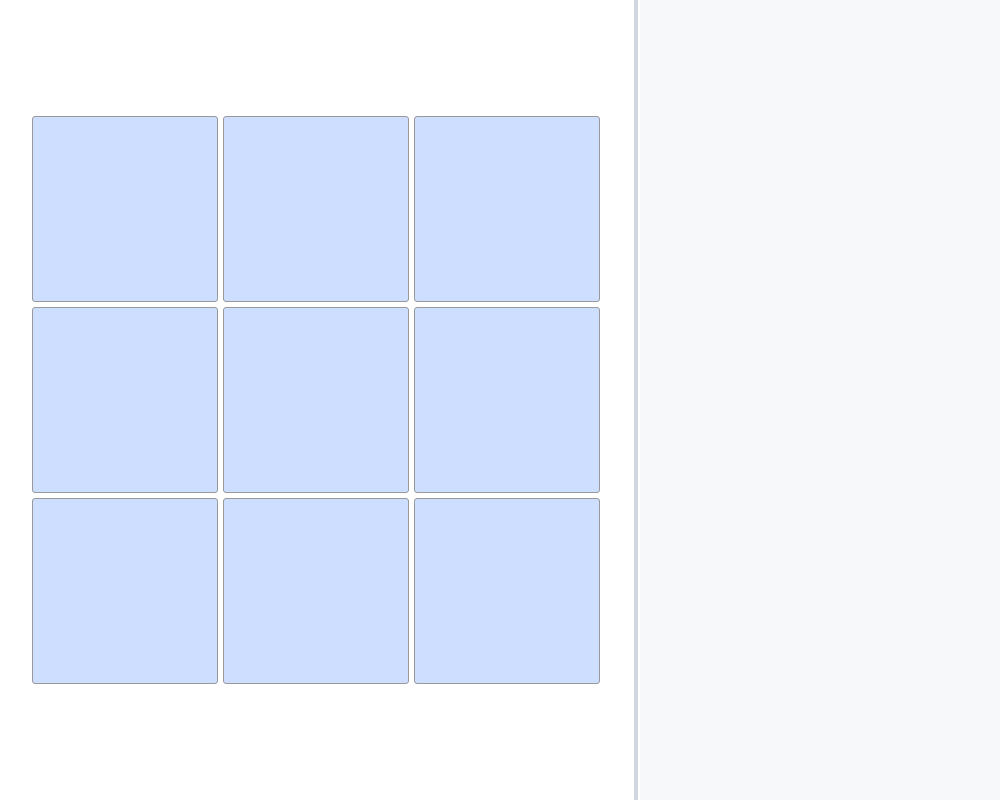
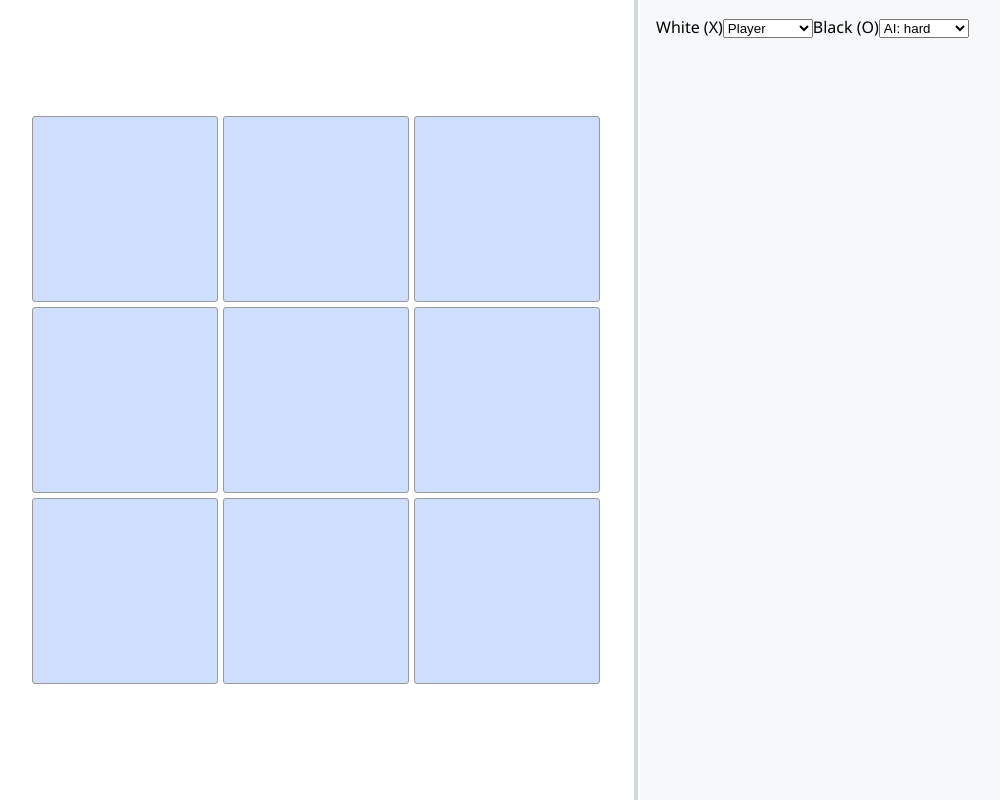
Before and after one commit to 29miaoet/tic-tac-toe, a React (Vite) app in the folder frontend/: page / in a window 1280 px wide. Shown: the whole page, without its empty margins (0-1000 px from the left). Built offline with nearby package versions, Linux system fonts and the light colour scheme.

Commit message:
Implement player selector and finish modal

```diff
--- /dev/null
+++ b/frontend/src/Finish.tsx
@@ -0,0 +1,40 @@
+import { useEffect, useRef, useState } from "react";
+
+let triggerFinish: ((header: string, content: string) => void) | null = null;
+
+export function finish(header: string, content: string) {
+  triggerFinish?.(header, content);
+}
+
+export function Finish() {
+  const [dialog, setDialog] = useState<{ header: string; content: string } | null>(null);
+  const dialogRef = useRef<HTMLDialogElement | null>(null);
+
+  useEffect(() => {
+    triggerFinish = (header, content) => setDialog({ header, content });
+    return () => {
+      triggerFinish = null;
+    };
+  }, []);
+
+  useEffect(() => {
+    const el = dialogRef.current;
+    if (!el) return;
+    if (dialog && !el.open) el.showModal();
+    if (!dialog && el.open) el.close();
+  }, [dialog]);
+
+  return (
+    <dialog ref={dialogRef} onClose={() => setDialog(null)}>
+      {dialog && (
+        <div>
+          <h3>{dialog.header}</h3>
+          <p>{dialog.content}</p>
+          <button type="button" onClick={() => setDialog(null)}>
+            OK
+          </button>
+        </div>
+      )}
+    </dialog>
+  );
+}
--- /dev/null
+++ b/frontend/src/Player.tsx
@@ -0,0 +1,44 @@
+import { useState } from "react";
+import { setSettings } from "./settings";
+
+interface PlayerOptions {
+  value: Players;
+  label: string;
+}
+
+interface PlayerProps {
+  label: string;
+  defaultPlayer: Players;
+  value: Sides;
+}
+
+type PlayerDropdown = [PlayerOptions, PlayerOptions, PlayerOptions, PlayerOptions];
+
+const players: PlayerDropdown = [
+  { value: "easy", label: "AI: easy" },
+  { value: "medium", label: "AI: medium" },
+  { value: "hard", label: "AI: hard" },
+  { value: "player", label: "Player" },
+];
+
+export function Player({ label, defaultPlayer, value }: PlayerProps) {
+  const [selected, setSelected] = useState<Players>(defaultPlayer);
+
+  function setPlayer(playerValue: Players) {
+    setSelected(playerValue);
+    setSettings(value, playerValue);
+  }
+
+  return (
+    <label>
+      {label}
+      <select value={selected} onChange={(event) => setPlayer(event.target.value as Players)}>
+        {players.map((opt) => (
+          <option key={opt.value} value={opt.value}>
+            {opt.label}
+          </option>
+        ))}
+      </select>
+    </label>
+  );
+}
--- a/frontend/src/Sidebar.tsx
+++ b/frontend/src/Sidebar.tsx
@@ -1,4 +1,4 @@
-import { useState } from "react";
+import { useState, PropsWithChildren } from "react";
 
 type SidebarProps = {
   defaultWidth?: number;
@@ -6,11 +6,12 @@ type SidebarProps = {
   minRatio?: number;
 };
 
-export default function Sidebar({
+export function Sidebar({
   defaultWidth = 280,
   maxRatio = 0.7,
   minRatio = 0.3,
-}: SidebarProps) {
+  children,
+}: PropsWithChildren<SidebarProps>) {
   const [sidebarWidth, setSidebarWidth] = useState<number>(() => {
     const root = document.getElementById("root");
     return root ? root.getBoundingClientRect().width * 0.5 : 280;
@@ -69,7 +70,9 @@ export default function Sidebar({
         onDoubleClick={() => setSidebarWidth(defaultWidth)}
       />
 
-      <aside id="sidebar" style={{ width: `${sidebarWidth}px` }}></aside>
+      <aside id="sidebar" style={{ width: `${sidebarWidth}px` }}>
+        {children}
+      </aside>
     </>
   );
 }
--- a/frontend/src/board.tsx
+++ b/frontend/src/board.tsx
@@ -1,5 +1,6 @@
 import { useState } from "react";
-import { settings } from "./settings";
+import { getSettings } from "./settings";
+import { finish } from "./Finish";
 import createModule from "../../wasm/TicTacToe.js";
 import wasmUrl from "../../wasm/TicTacToe.wasm?url";
 
@@ -21,11 +22,11 @@ function* play(xcoord: number, ycoord: number): Generator<PlayReturn, void, unkn
   let otherPlayer: string = "player";
 
   if (turn == 1) {
-    player = settings.white;
-    otherPlayer = settings.black;
+    player = getSettings("white");
+    otherPlayer = getSettings("black");
   } else if (turn == -1) {
-    player = settings.black;
-    otherPlayer = settings.white;
+    player = getSettings("black");
+    otherPlayer = getSettings("white");
   }
 
   let lastMove: Move;
@@ -57,13 +58,13 @@ function* play(xcoord: number, ycoord: number): Generator<PlayReturn, void, unkn
   if (currentWinner !== 0 || game.getAllMoves().size() === 0) {
     switch (currentWinner) {
       case 1:
-        console.log(`Game over, white won.`);
+        finish("Game Over", "White Won");
         break;
       case -1:
-        console.log(`Game over, black won.`);
+        finish("Game Over", "Black Won");
         break;
       case 0:
-        console.log(`Game over, draw.`);
+        finish("Game Over", "Draw");
         break;
     }
     return;
@@ -74,7 +75,7 @@ function* play(xcoord: number, ycoord: number): Generator<PlayReturn, void, unkn
   }
 }
 
-export default function Board() {
+export function Board() {
   const [cells, setCells] = useState<Array<string>>(Array(9).fill(""));
 
   function makeMove(xcoord: number, ycoord: number) {
--- /dev/null
+++ b/frontend/src/global.d.ts
@@ -0,0 +1,2 @@
+type Players = "player" | "hard" | "medium" | "easy";
+type Sides = "white" | "black";
--- a/frontend/src/main.tsx
+++ b/frontend/src/main.tsx
@@ -1,6 +1,9 @@
 import { createRoot } from "react-dom/client";
-import Board from "./Board";
-import Sidebar from "./Sidebar";
+import { Board } from "./Board";
+import { Sidebar } from "./Sidebar";
+import { Player } from "./Player";
+import { Finish } from "./Finish";
+import { defaultSettings } from "./settings";
 import "./styles.css";
 
 const root = createRoot(document.getElementById("root")!);
@@ -10,7 +13,11 @@ root.render(
     <main id="board-container">
       <Board />
     </main>
+    <Finish />
 
-    <Sidebar />
+    <Sidebar>
+      <Player label="White (X)" value="white" defaultPlayer={defaultSettings.white} />
+      <Player label="Black (O)" value="black" defaultPlayer={defaultSettings.black} />
+    </Sidebar>
   </>
 );
--- a/frontend/src/settings.ts
+++ b/frontend/src/settings.ts
@@ -1,11 +1,23 @@
-type Players = "player" | "hard" | "medium" | "easy";
-
 interface Settings {
   white: Players;
   black: Players;
 }
 
-export const settings = {
-  white: "easy",
+// Default settings
+export const defaultSettings: Settings = Object.freeze({
+  white: "player",
   black: "hard",
+} as const);
+
+const settings: Settings = {
+  white: defaultSettings.white,
+  black: defaultSettings.black,
 };
+
+export function setSettings(side: Sides, player: Players): void {
+  settings[side] = player;
+}
+
+export function getSettings(side: Sides): Players {
+  return settings[side];
+}
--- a/frontend/tsconfig.json
+++ b/frontend/tsconfig.json
@@ -9,5 +9,5 @@
     "strict": true,
     "jsx": "react-jsx"
   },
-  "include": ["src/**/*", "src/types/**/*.d.ts"]
+  "include": ["src/**/*", "src/global.d.ts"]
 }
```
Also changed, not shown: frontend/src/finish.ts (deleted).
